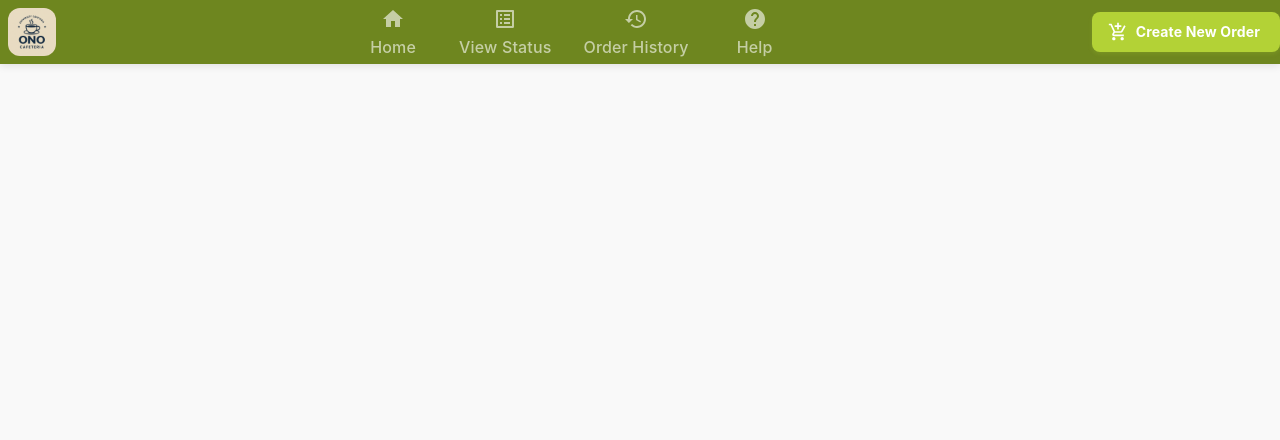
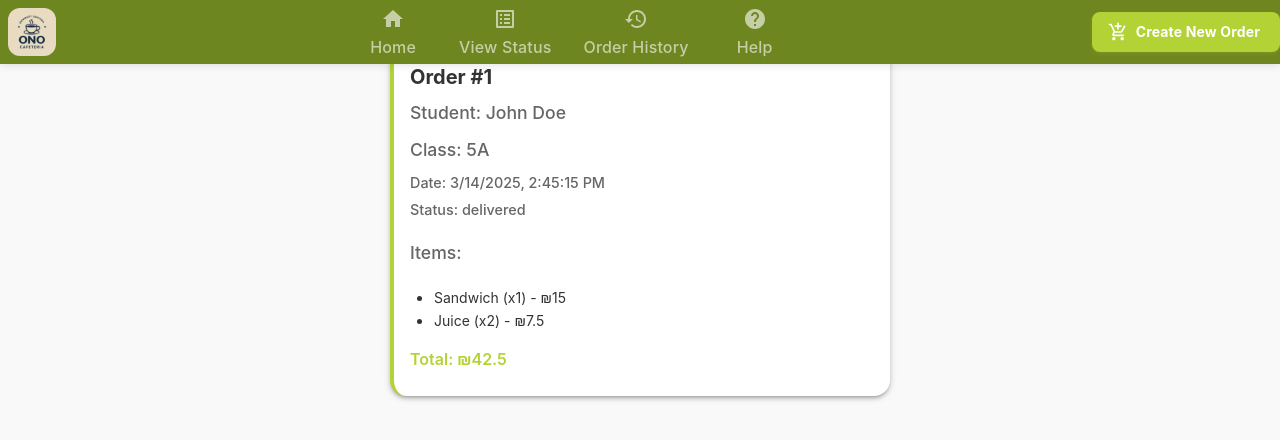
Before and after one commit to qojy/Frontend-Project-React-Ono, a React (Vite) app in the folder code/: page /order/1 in a window 1280 px wide. Shown: the top 440 px of the page. Built offline with nearby package versions, Linux system fonts and the light colour scheme.

Commit message:
add view details in a new tab with order ID in the URL

```diff
--- a/code/src/App.jsx
+++ b/code/src/App.jsx
@@ -12,6 +12,7 @@ import Help from "./Components/Help";
 import ManageClasses from "./Components/ManageClasses";
 import StudentsList from "./Components/StudentsList";
 import NavBar from "./Components/NavBar";
+import OrderDetailsPage from "./Components/OrderDetailsPage";
 
 function App() {
   return (
@@ -28,6 +29,7 @@ function App() {
         <Route path="/help" element={<Help />} />
         <Route path="/manageclasses" element={<ManageClasses />} />
         <Route path="/studentslist" element={<StudentsList />} />
+        <Route path="/order/:orderId" element={<OrderDetailsPage />} />
       </Routes>
     </Box>
   );
--- a/code/src/Components/ActiveOrders.jsx
+++ b/code/src/Components/ActiveOrders.jsx
@@ -233,7 +233,12 @@ export default function ActiveOrders() {
                           variant="contained"
                           color="secondary"
                           size="small"
-                          onClick={() => handleOpenDetails(order)}
+                          onClick={() =>
+                            window.open(
+                              `/order/${order._id || order.id}`,
+                              "_blank"
+                            )
+                          }
                           sx={{
                             textTransform: "none",
                             fontWeight: 600,
--- /dev/null
+++ b/code/src/Components/OrderDetailsPage.jsx
@@ -0,0 +1,126 @@
+import React, { useEffect, useState } from "react";
+import { useParams } from "react-router-dom";
+import {
+  Card,
+  CardContent,
+  Typography,
+  Box,
+  CircularProgress,
+} from "@mui/material";
+// import your order fetching utility here, e.g. import { fetchOrderById } from '../utils/orders';
+
+const mockFetchOrderById = async (id) => {
+  // Replace this with your real data fetching logic
+  return new Promise((resolve) =>
+    setTimeout(
+      () =>
+        resolve({
+          id,
+          orderNumber: id,
+          studentName: "John Doe",
+          className: "5A",
+          date: new Date().toISOString(),
+          totalPrice: 42.5,
+          items: [
+            { name: "Sandwich", price: 15, quantity: 1 },
+            { name: "Juice", price: 7.5, quantity: 2 },
+          ],
+          status: "delivered",
+        }),
+      500
+    )
+  );
+};
+
+export default function OrderDetailsPage() {
+  const { orderId } = useParams();
+  const [order, setOrder] = useState(null);
+  const [loading, setLoading] = useState(true);
+
+  useEffect(() => {
+    // Replace mockFetchOrderById with your real fetch function
+    mockFetchOrderById(orderId).then((data) => {
+      setOrder(data);
+      setLoading(false);
+    });
+  }, [orderId]);
+
+  if (loading) {
+    return (
+      <Box
+        sx={{
+          display: "flex",
+          justifyContent: "center",
+          alignItems: "center",
+          minHeight: 300,
+        }}
+      >
+        <CircularProgress />
+      </Box>
+    );
+  }
+
+  if (!order) {
+    return (
+      <Box
+        sx={{
+          display: "flex",
+          justifyContent: "center",
+          alignItems: "center",
+          minHeight: 300,
+        }}
+      >
+        <Typography variant="h6" color="error">
+          Order not found.
+        </Typography>
+      </Box>
+    );
+  }
+
+  return (
+    <Box sx={{ display: "flex", justifyContent: "center", mt: 6 }}>
+      <Card
+        sx={{
+          minWidth: 350,
+          maxWidth: 500,
+          width: "100%",
+          borderLeft: "4px solid #b3d236",
+          boxShadow: 3,
+        }}
+      >
+        <CardContent>
+          <Typography variant="h5" fontWeight={700} gutterBottom>
+            Order #{order.orderNumber}
+          </Typography>
+          <Typography variant="subtitle1" gutterBottom>
+            Student: {order.studentName}
+          </Typography>
+          <Typography variant="subtitle1" gutterBottom>
+            Class: {order.className}
+          </Typography>
+          <Typography variant="subtitle2" gutterBottom>
+            Date: {new Date(order.date).toLocaleString()}
+          </Typography>
+          <Typography variant="subtitle2" gutterBottom>
+            Status: {order.status}
+          </Typography>
+          <Typography variant="subtitle1" sx={{ mt: 2 }}>
+            Items:
+          </Typography>
+          <Box component="ul" sx={{ pl: 3, mb: 2 }}>
+            {order.items.map((item, idx) => (
+              <li key={idx}>
+                <Typography variant="body2">
+                  {item.name} (x{item.quantity}) - ₪{item.price}
+                </Typography>
+              </li>
+            ))}
+          </Box>
+          <Typography variant="h6" color="primary">
+            Total: ₪{order.totalPrice}
+          </Typography>
+        </CardContent>
+      </Card>
+    </Box>
+  );
+}
--- a/code/src/Components/OrderHistory.jsx
+++ b/code/src/Components/OrderHistory.jsx
@@ -198,7 +198,12 @@ export default function OrderHistory() {
                           variant="contained"
                           color="secondary"
                           size="small"
-                          onClick={() => handleOpenDetails(order)}
+                          onClick={() =>
+                            window.open(
+                              `/order/${order._id || order.id}`,
+                              "_blank"
+                            )
+                          }
                           sx={{
                             textTransform: "none",
                             fontWeight: 600,
```
